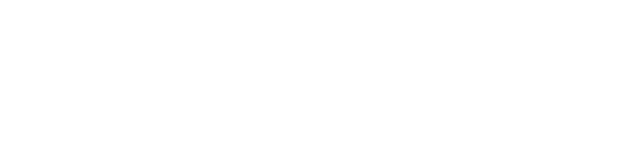
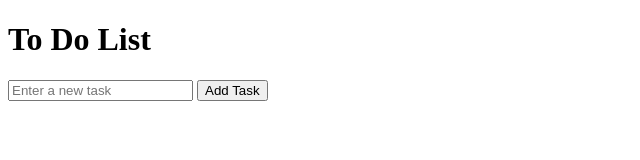
Before and after one commit to chandikagihan2/ToDoListApp, a plain HTML site: page index.html in a window 1280 px wide. Shown: the whole page, without its empty margins (0-640 px from the left). Drawn offline with Linux system fonts and the light colour scheme.

Commit message:
Refactor HTML structure for improved readability and organization

```diff
--- a/index.html
+++ b/index.html
@@ -1,12 +1,26 @@
 <!DOCTYPE html>
 <html lang="en">
+
 <head>
     <meta charset="UTF-8">
     <meta name="viewport" content="width=device-width, initial-scale=1.0">
     <title>TO-DO List</title>
     <link rel="stylesheet" href="style.css">
 </head>
+
 <body>
+    <div class="container">
+        <h1>To Do List</h1>
 
+        <div class="input-area">
+            <input type="text" id="taskInput" placeholder="Enter a new task">
+
+            <button id="addButton">Add Task</button>
+        </div>
+
+        <ul id="taskList"></ul>
+    </div>
+    <script src="script.js"></script>
 </body>
+
 </html>
```
